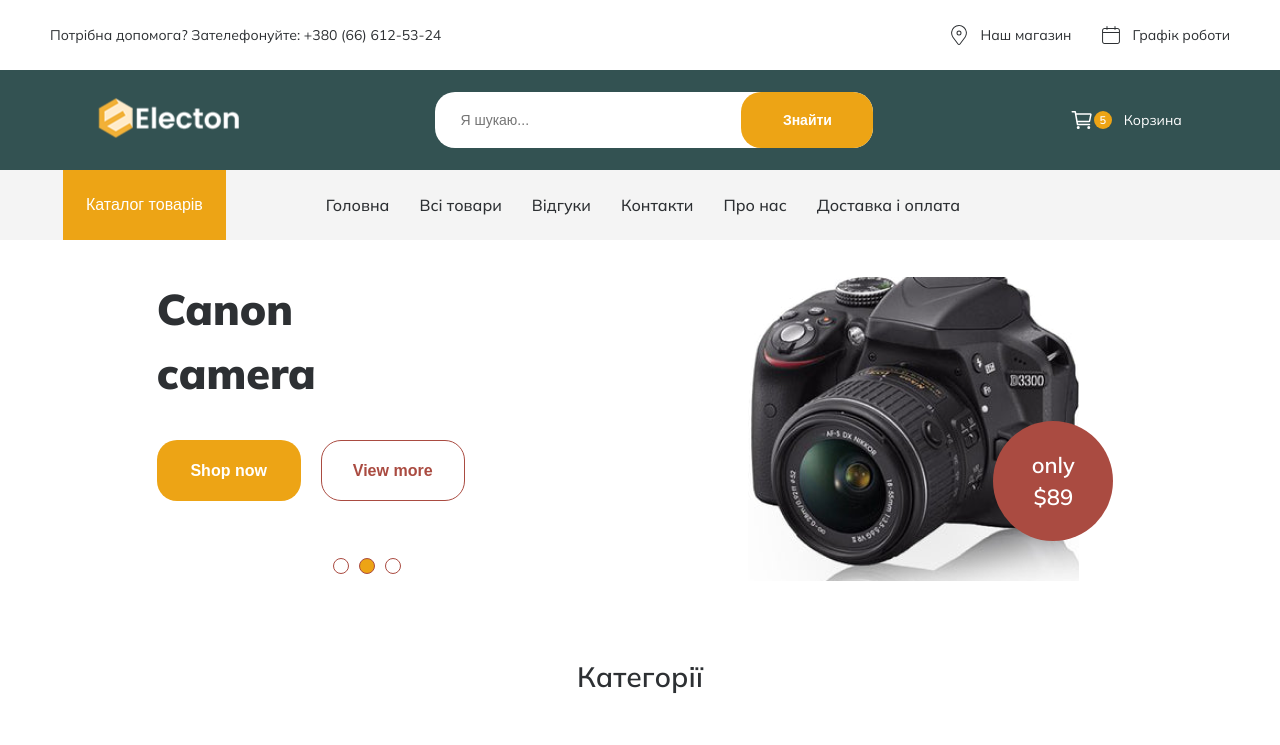
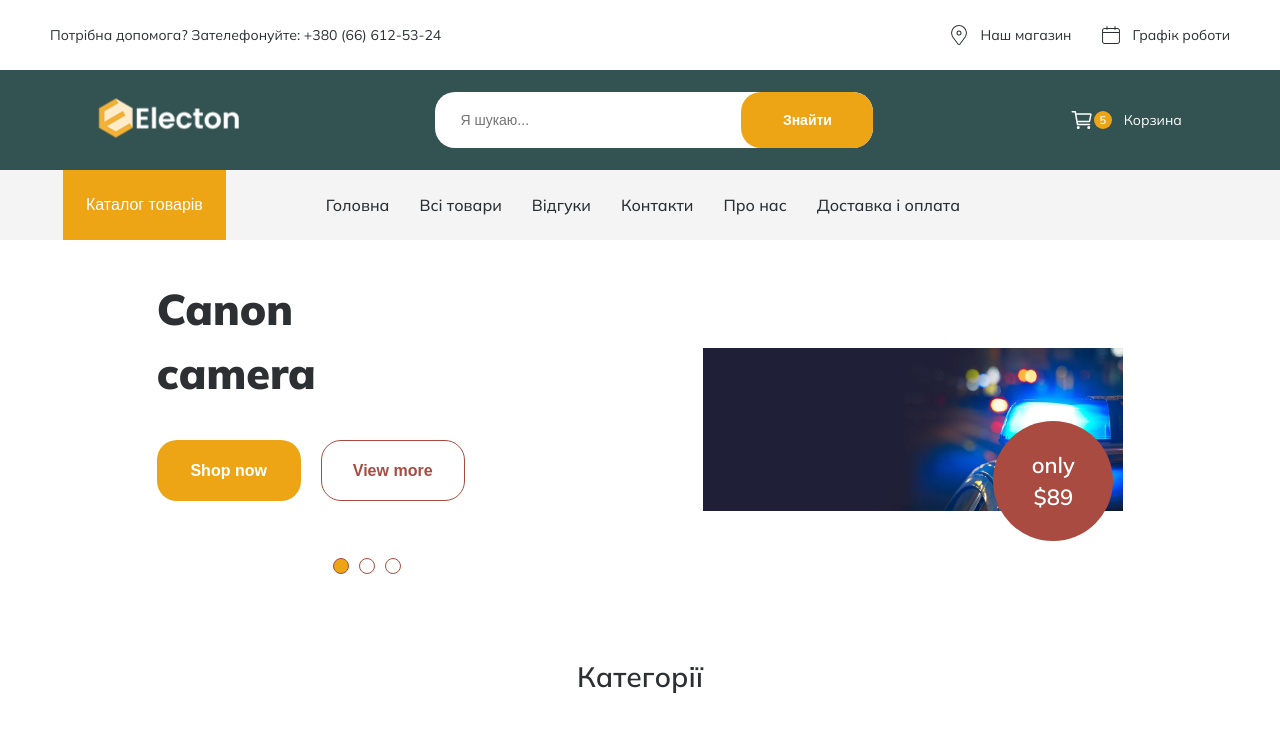
Before and after one commit to VitaliiVeshtobei/e-shop, a React (Create React App) app: page / in a window 1280 px wide. Shown: the top 745 px of the page. Built offline with nearby package versions, Linux system fonts and the light colour scheme.

Commit message:
fix animation timing

```diff
--- a/src/components/Categories/Categories.jsx
+++ b/src/components/Categories/Categories.jsx
@@ -1,5 +1,5 @@
 import { Nav, Text, Wrapper } from './Categories.styled';
-import image1 from '../../assets/images/Frame29.png';
+import image1 from '../../assets/images/Frame 29.png';
 import image2 from '../../assets/images/Frame.png';
 import { CategoriesCard } from './CategoriesCard/CategoriesCard';
 
--- a/src/components/Slide/Slider.jsx
+++ b/src/components/Slide/Slider.jsx
@@ -13,7 +13,7 @@
   SlideContainer,
 } from './Slider.styled';
 import image from '../../assets/images/Camera.png';
-import image2 from '../../assets/images/Frame29.png';
+import image2 from '../../assets/images/bgLights.jpg';
 import image3 from '../../assets/images/Frame.png';
 import { useState } from 'react';
 import { useEffect } from 'react';
@@ -46,19 +46,17 @@
   useEffect(() => {
     const newTimeoutId = setTimeout(() => {
       if (slideIndex === dataSlider.length) {
-        console.log(slideIndex);
         setSlideIndex(1);
       } else {
         setSlideIndex(slideIndex + 1);
       }
-    }, 5000);
+    }, 10000);
     setTimeoutId(newTimeoutId);
 
     return () => clearTimeout(newTimeoutId);
   }, [slideIndex]);
 
   const moveDot = (index) => {
-    console.log(index);
     setSlideIndex(index);
     if (timeoutId) {
       clearTimeout(timeoutId);
--- a/src/components/Slide/Slider.styled.js
+++ b/src/components/Slide/Slider.styled.js
@@ -20,6 +20,7 @@
   width: 100%;
   background-repeat: no-repeat;
   background-position: center;
+  background-size: contain;
   transition: opacity ease-in-out 1s;
 
   ${(p) => (p.anime ? `opacity: 1;` : 'opacity: 0;')};
```
Also changed, not shown: src/assets/images/Frame 29.png (renamed from src/assets/images/Frame29.png).
